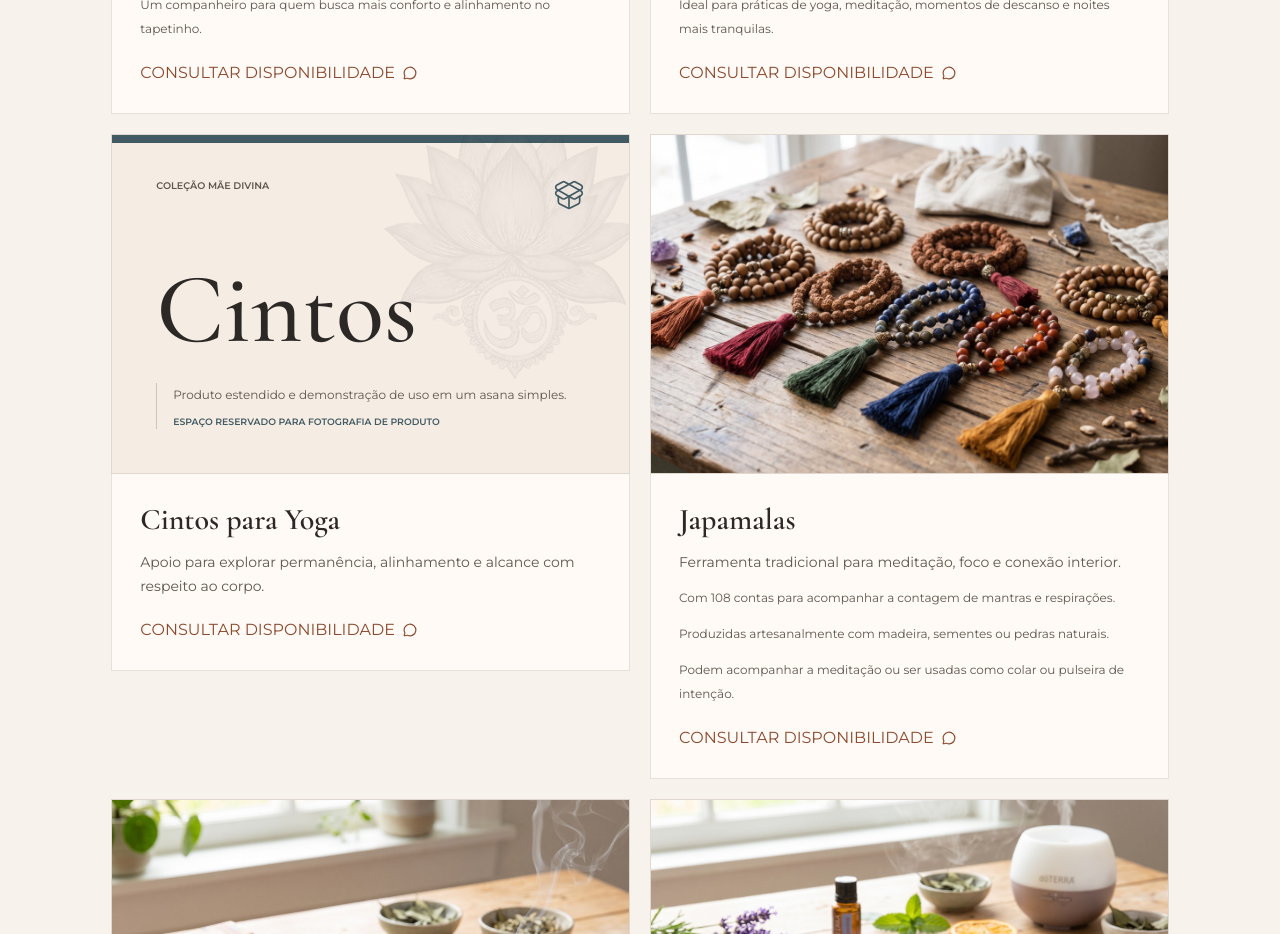
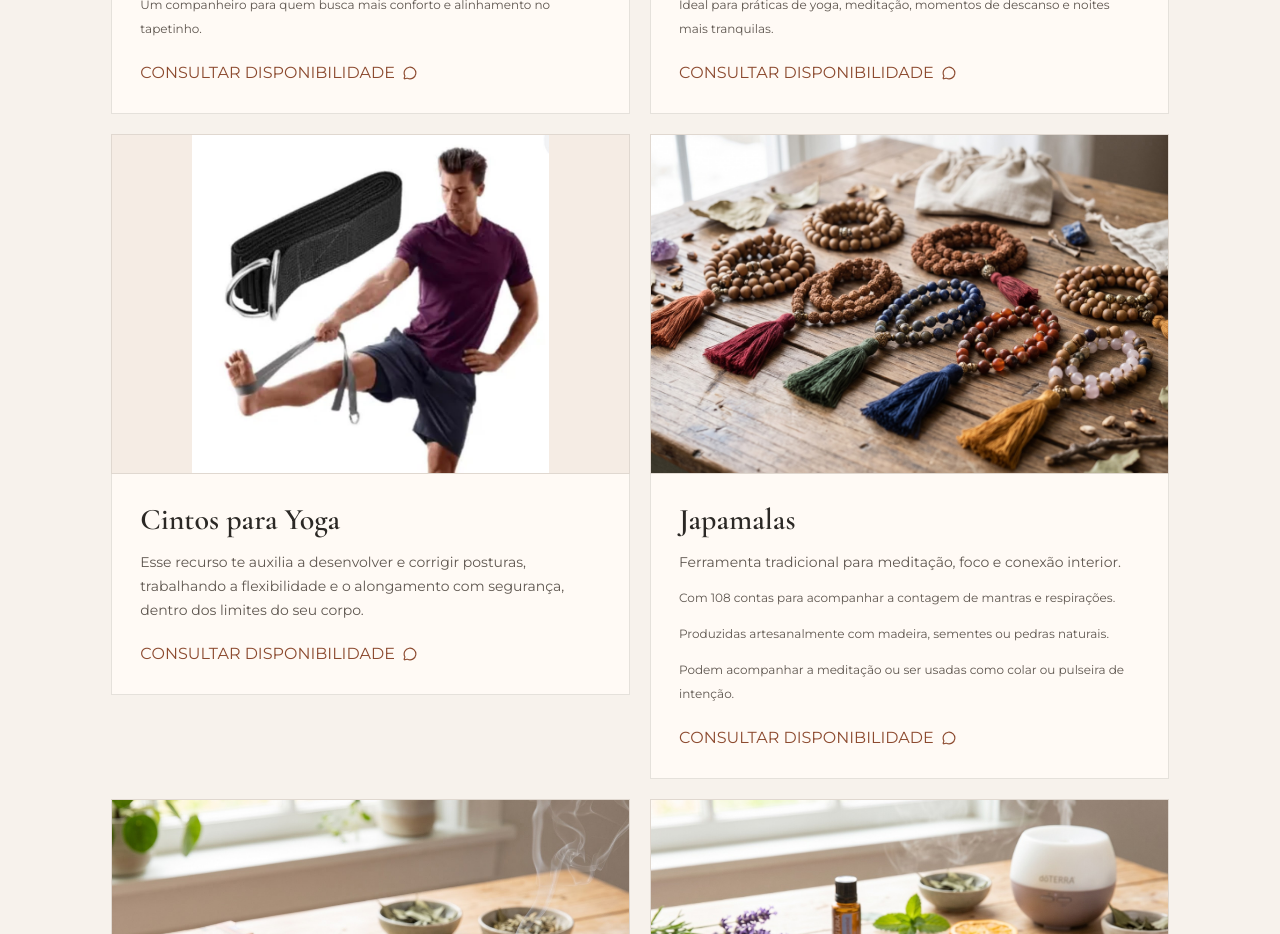
Before and after one commit to sejaanomalo-web/LP-MAE-DIVINA-YOGA, a Next.js app: page /loja in a window 1280 px wide. Shown: the part 2580-3514 px from the top of the page. Built offline with nearby package versions, Linux system fonts and the light colour scheme.

Commit message:
feat: adiciona foto e descricao dos cintos para Yoga

```diff
--- a/src/data/products.ts
+++ b/src/data/products.ts
@@ -72,8 +72,9 @@ export const products: Product[] = [
     id: "cintos",
     name: "Cintos para Yoga",
     shortName: "Cintos",
-    description: "Apoio para explorar permanência, alinhamento e alcance com respeito ao corpo.",
-    photoBrief: "Produto estendido e demonstração de uso em um asana simples.",
+    description: "Esse recurso te auxilia a desenvolver e corrigir posturas, trabalhando a flexibilidade e o alongamento com segurança, dentro dos limites do seu corpo.",
+    images: [{ src: "/images/products/cinto-yoga.jpg", alt: "Cinto preto para Yoga com fivela metálica e demonstração de uso no alongamento de uma perna" }],
+    imageFit: "contain",
     accent: "#425A63",
   },
   {
```
Also changed, not shown: public/images/products/cinto-yoga.jpg (added).
